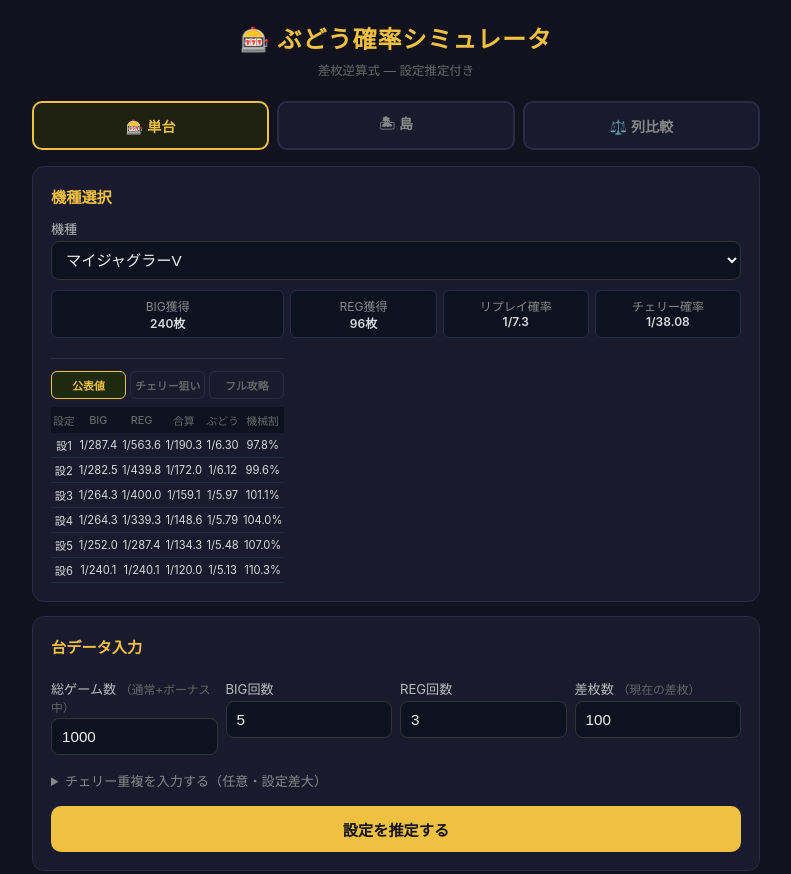
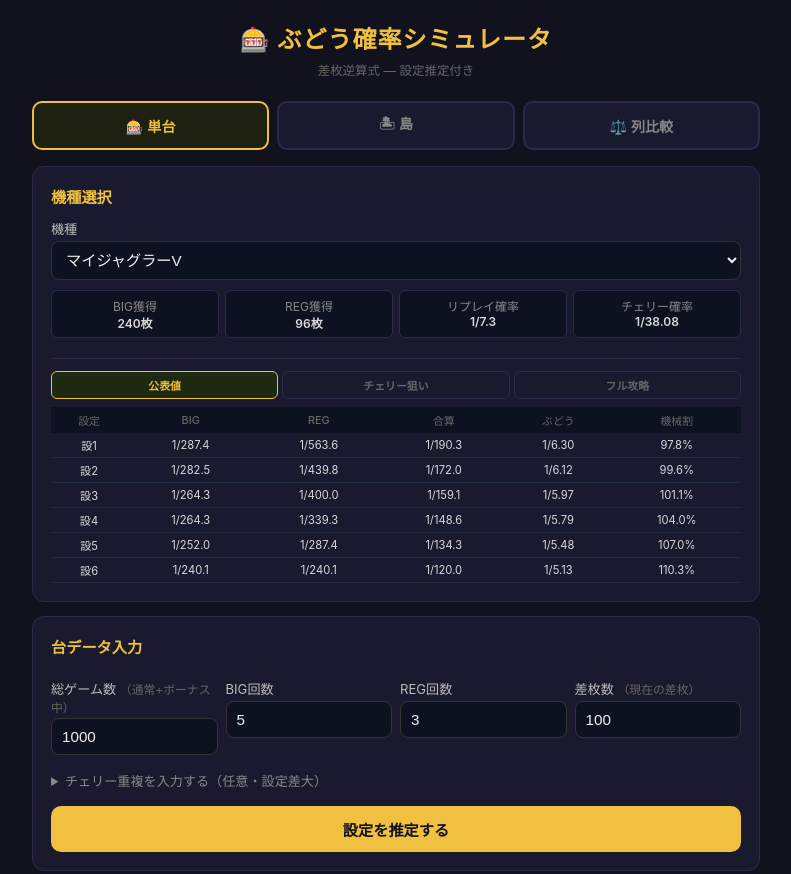
Before and after one commit to kodaiwaa/juggler-budo-sim, a plain HTML site: page index.html in a window 1280 px wide. Shown: the top 874 px of the page, without its empty margins (244-1035 px from the left). Drawn offline with Linux system fonts and the light colour scheme.

Commit message:
fix: spec table spans full width in single mode (grid-column: 1/-1)

```diff
--- a/index.html
+++ b/index.html
@@ -226,7 +226,7 @@
       <div class="spec-item"><span class="spec-k">リプレイ確率</span><span class="spec-v" id="ps-rep">1/7.3</span></div>
       <div class="spec-item"><span class="spec-k">チェリー確率</span><span class="spec-v" id="ps-che">1/38.08</span></div>
       <div id="cbig-note" style="display:none;margin-top:6px;font-size:0.78em;color:#e67e22;background:#fff8f0;border:1px solid #f5cba7;border-radius:4px;padding:4px 8px;">⚠️ チェリー重複確率は近似値（未公式解析）。判定の参考値として使用のこと。</div>
-      <div id="spec-mini-single"></div>
+      <div id="spec-mini-single" style="grid-column: 1 / -1;"></div>
     </div>
 
     <div class="custom-params" id="custom-params">
```
